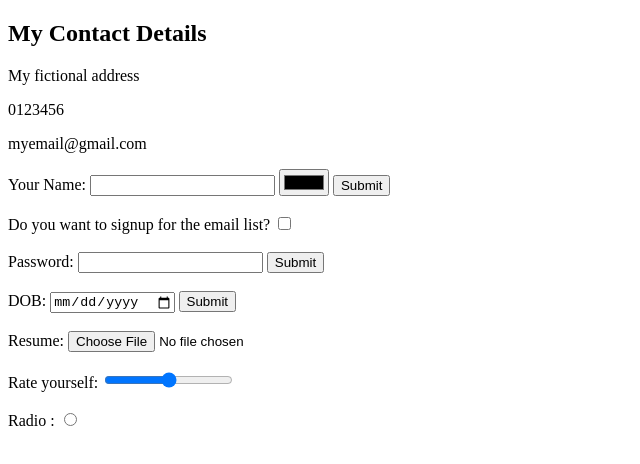
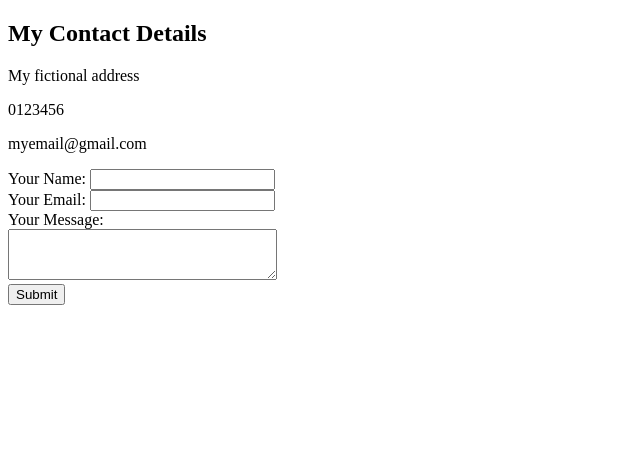
Before and after one commit to suneha15/portfolio-2, a plain HTML site: page skills.html in a window 1280 px wide. Shown: the whole page, without its empty margins (0-640 px from the left). Drawn offline with Linux system fonts and the light colour scheme.

Commit message:
contact me form

```diff
--- a/skills.html
+++ b/skills.html
@@ -14,41 +14,20 @@
     <p>0123456 </p>
     <p>myemail@gmail.com</p>
 
-    <form class="" action="index.html" method="post"></form>
-    <label for="your-name">Your Name:</label>
-    <input id="your-name" type="text" name="">
-    <input type="color" name="" id="">
-    <input type="submit">
+    <form class="" action="mailto:suneha.ss1502@gmail.com" method="post">
 
-    <br><br>
+        <label for="">Your Name:</label>
+        <input type="text" name="yourName">
+        <br>
+        <label for="">Your Email:</label>
+        <input type="email" name="yourEmail" id="">
+        <br>
+        <label for="">Your Message:</label><br>
+        <textarea name="yourMessage" id="" cols="31" rows="3"></textarea>
+        <br>
+        <input type="submit">
+    </form>
 
-    <label for="">Do you want to signup for the email list?</label>
-    <input type="checkbox" name="" id=" ">
-
-    <br><br>
-
-    <label for="">Password:</label>
-    <input type="password" name="" id="">
-    <input type="submit">
-
-    <br><br>
-
-    <label for="">DOB:</label>
-    <input type="date" name="" id="">
-    <input type="submit">
-
-    <br><br>
-    <label for="">Resume:</label>
-    <input type="file" name="" id="">
-
-    <br><br>
-
-    <label for="">Rate yourself:</label>
-    <input type="range" name="" id="">
-
-    <br><br>
-    <label for="">Radio :</label>
-    <input type="radio">
 </body>
 
 </html>
```
